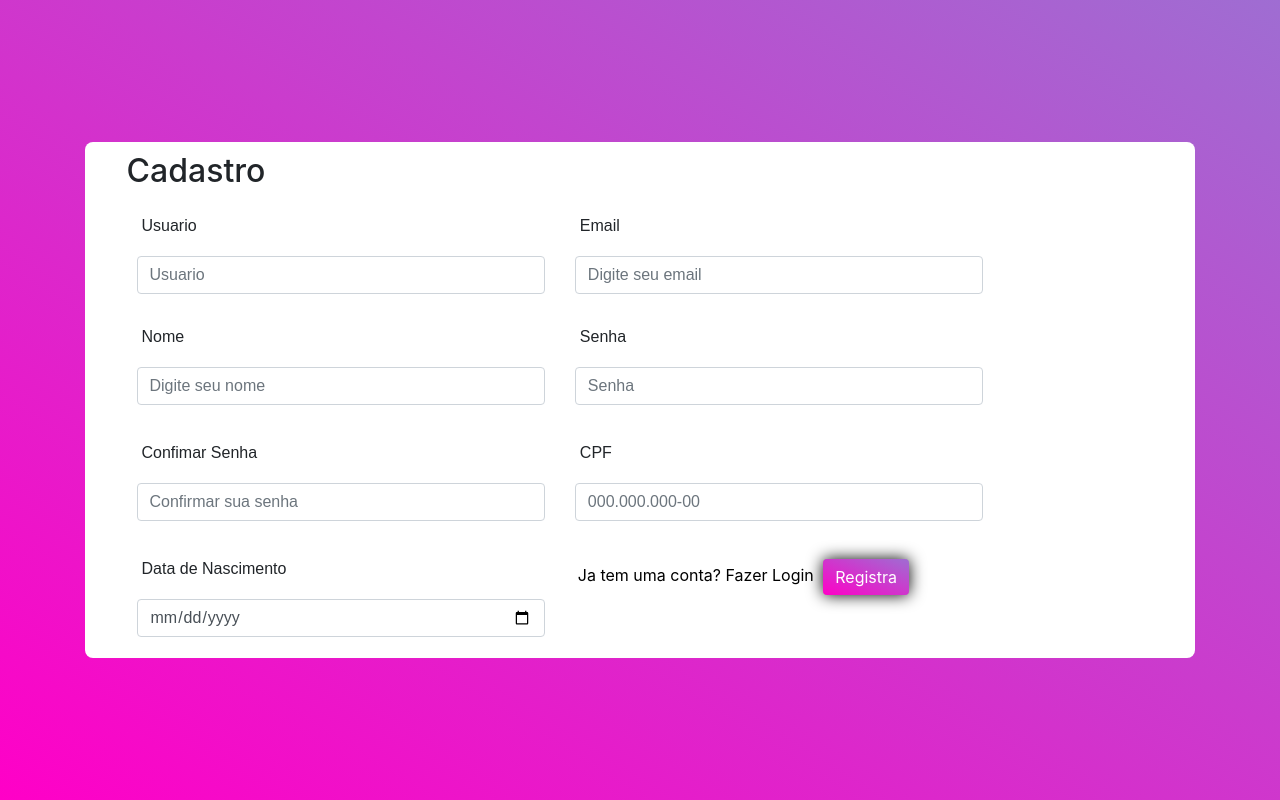
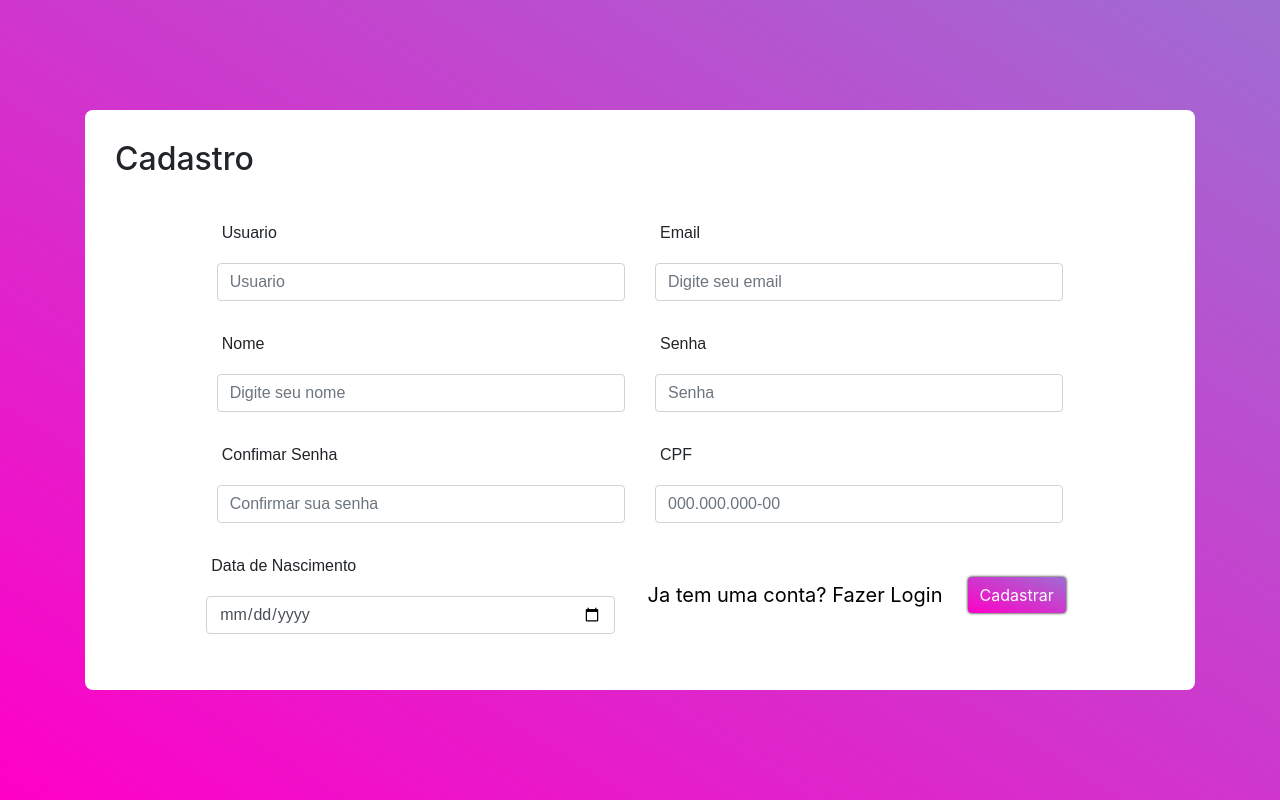
Before and after one commit to luis10barbo/nap-bank, a PHP site: page /registrar.php in a window 1280 px wide. Run offline with PHP 8.4, Linux system fonts and the light colour scheme; some web fonts are replaced.

Commit message:
att centralizacao, reponsividade e estilo de registro.php

```diff
--- a/entrar.php
+++ b/entrar.php
@@ -54,7 +54,7 @@ if (!empty(adquirir_usuario())) {
       </div>
       <div id="mover" class="row">
         <a id="a" href="registrar.php">Fazer Cadastro</a>
-        <button id="button" class="btn btn-primary">Enviar</button>
+        <button id="button" class="btn btn-primary">Entrar</button>
       </div>
     </form>
   </div>
--- a/registrar.php
+++ b/registrar.php
@@ -78,15 +78,15 @@ if (!empty(adquirir_usuario())) {
           </div>
         </div>
 
-        <div class="row">
+        <div id="ultRow" class="row">
           <div class="form-group col-sm-5">
             <label for="data_nascimento">Data de Nascimento</label>
             <input name="data_nascimento" type="date" class="form-control" />
           </div>
-          <div class="btn">
+          <div id="ultRow1" class="btn">
             <a id="a" href="entrar.php">Ja tem uma conta? Fazer Login</a>
             <button id="botao" type="submit" class="btn btn-primary">
-              Registra
+              Cadastrar
             </button>
           </div>
         </div>
--- a/static/css/cadastro/cadastro.css
+++ b/static/css/cadastro/cadastro.css
@@ -5,23 +5,18 @@
     box-sizing: border-box;
 }
 
-html, body{
-    height: 100vh;
-}
-
 body{
-    width: 100%;
     height: 100vh;
     display: flex;
     justify-content: center;
     align-items: center;
-    margin: 0;
+
     background: linear-gradient(to top right,#FF00c7, #9F6DD2);
 }
 .corpo{
     display: flex;
     justify-content: center;
-    /* justify-items: center; */
+    padding: 10px;
     align-items: center;
     flex-direction: column;
     width: 100%;
@@ -29,13 +24,21 @@ body{
     background-color: white;
 }
 .row{
-    padding: 0 0 5px 15px;
+    justify-content: center;
+}
+#ultRow{
+    margin-bottom: 30px;
+    justify-content: center;
+}
+#ultRow1{
+    display: flex;
+    align-items: center;
 }
 #menu{
+    width: 100%;
     display: flex;
     justify-content: left;
-    margin-right: 80%;
-    margin-top: 10px;
+    padding: 20px;
 }
 .form-control{
     width: 230px;
@@ -52,11 +55,13 @@ label{
 }
 #botao{
     background: linear-gradient(to top right,#FF00c7, #9F6DD2);
-    filter: drop-shadow(0 0 00.50rem black);
+    filter: drop-shadow(0 0 00.10rem black);
     color: white;
     border: 0;
 }
 #a{
+    margin-right: 20px;
+    font-size: 20px;
     color: black;
 }
 #h2{
--- a/static/js/registrar.js
+++ b/static/js/registrar.js
@@ -37,3 +37,13 @@ $("#form-registro").on("submit", async (event) => {
     }
     window.location.href = "./perfil"
 })
+
+document.getElementById('cpf').addEventListener('input', function (e) {
+    var value = e.target.value;
+    var cpfPattern = value.replace(/\D/g, '')
+      .replace(/(\d{3})(\d)/, '$1.$2')
+      .replace(/(\d{3})(\d)/, '$1.$2')
+      .replace(/(\d{3})(\d)/, '$1-$2')
+      .replace(/(-\d{2})\d+?$/, '$1');
+    e.target.value = cpfPattern;
+  });
```
